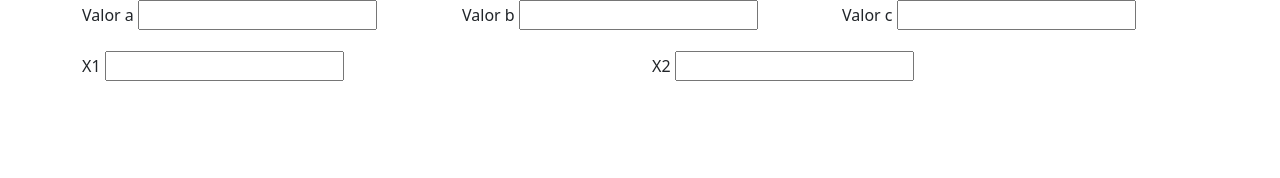
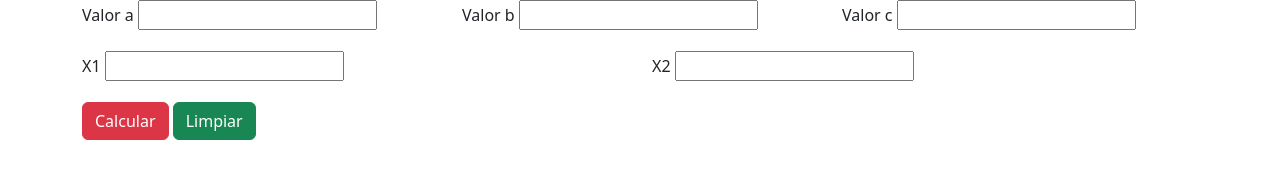
Before and after one commit to WillyAguilar09/Ejercicio-js-1, a plain HTML site: page Index.html in a window 1280 px wide. Drawn offline with nearby package versions, Linux system fonts and the light colour scheme.

Commit message:
Finish the Proyect square Root

```diff
--- a/Index.html
+++ b/Index.html
@@ -37,14 +37,26 @@
             </div>
             <div class="mb-3 col-6">
                 <label class="form-label">X2</label>
-                <input type="number" class="fom-control" id="valorX1" readonly>
+                <input type="number" class="fom-control" id="valorX2" readonly>
+
+            </div>
+        </div>
+        <div class="row">
+            <div class="mb-3 col-6">
+                <button class="btn btn-danger" onclick="calcular()">Calcular</button>
+                <button class="btn btn-success">Limpiar</button>
+            </div>
+        </div>
+        <div class="row">
+            <div class="mb-3">
+
 
             </div>
         </div>
 
     </div>
 
-
+    <script src="js/index.js"></script>
     <script src="https://cdn.jsdelivr.net/npm/bootstrap@5.3.3/dist/js/bootstrap.bundle.min.js"
         integrity="sha384-YvpcrYf0tY3lHB60NNkmXc5s9fDVZLESaAA55NDzOxhy9GkcIdslK1eN7N6jIeHz"
         crossorigin="anonymous"></script>
--- /dev/null
+++ b/js/index.js
@@ -0,0 +1,32 @@
+function calcular (){
+
+    let strA= document.getElementById("valorA").value
+    let strB= document.getElementById("valorB").value
+    let strC= document.getElementById("valorC").value
+
+    if (strA===""){
+        alert("Valor en Blanco")
+    }else if (strB===""){
+        alert("Valor en blanco")
+    }else if (strC===""){
+        alert("Valor en Blanco")
+    }else {
+        let a = parseInt(strA)
+        let b = parseInt(strB)
+        let c = parseInt(strC)
+
+    if (a===0){
+        alert("Valor de A no puede ser igual a Cero")
+    }else {
+        let discriminante =b * b - 4 * a * c
+        if (discriminante >=0){
+            let x1= (-b + Math.sqrt(discriminante))/(2*a)
+            let x2= (-b - Math.sqrt(discriminante))/(2*a)
+            document.getElementById("valorX1").value=x1
+            document.getElementById("valorX2").value=x2
+
+        }else
+            alert ("la Raiz cuadrada no puede ser negativa")
+    }
+}
+}
```
Also changed, not shown: index.js (deleted).
